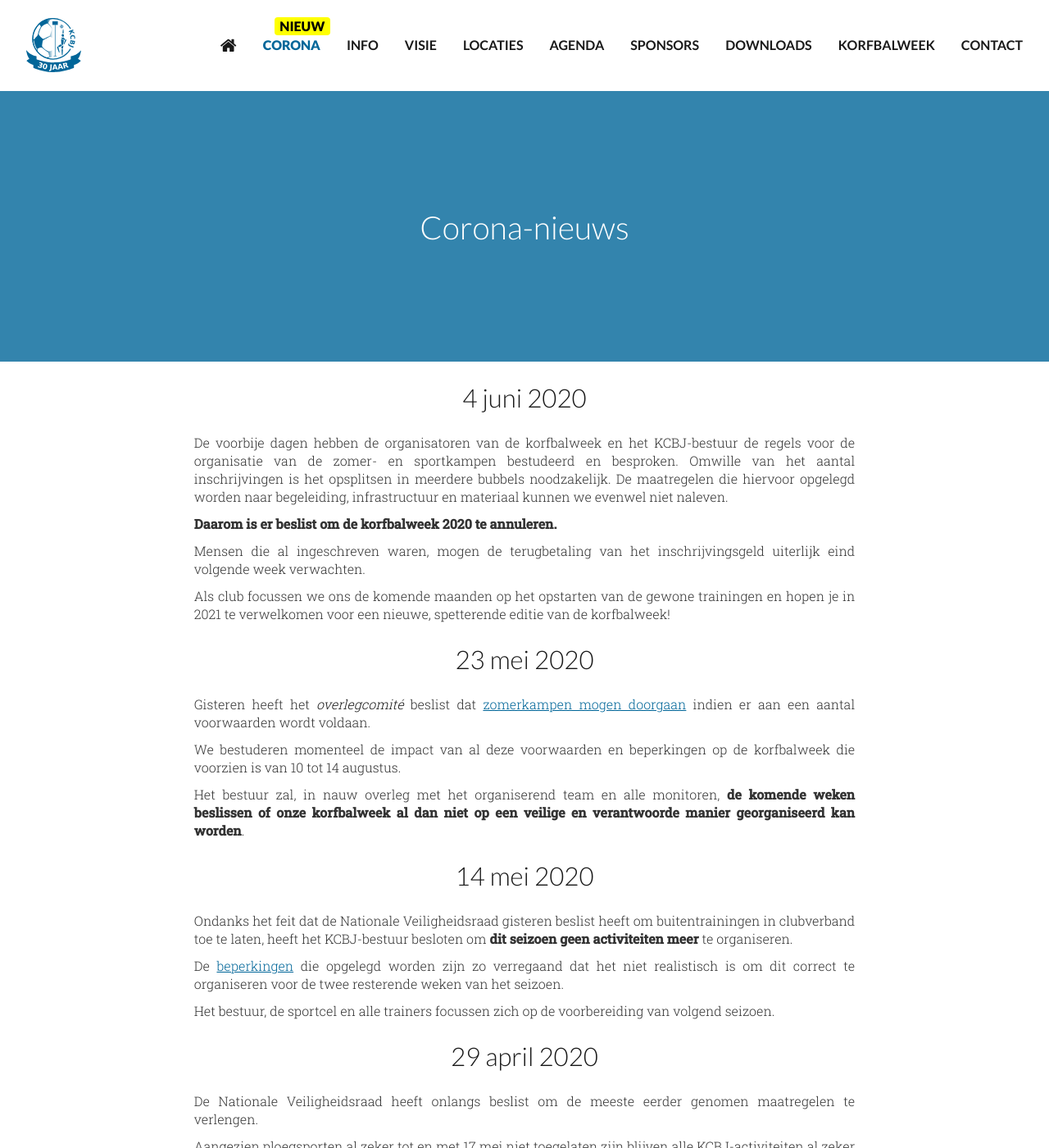
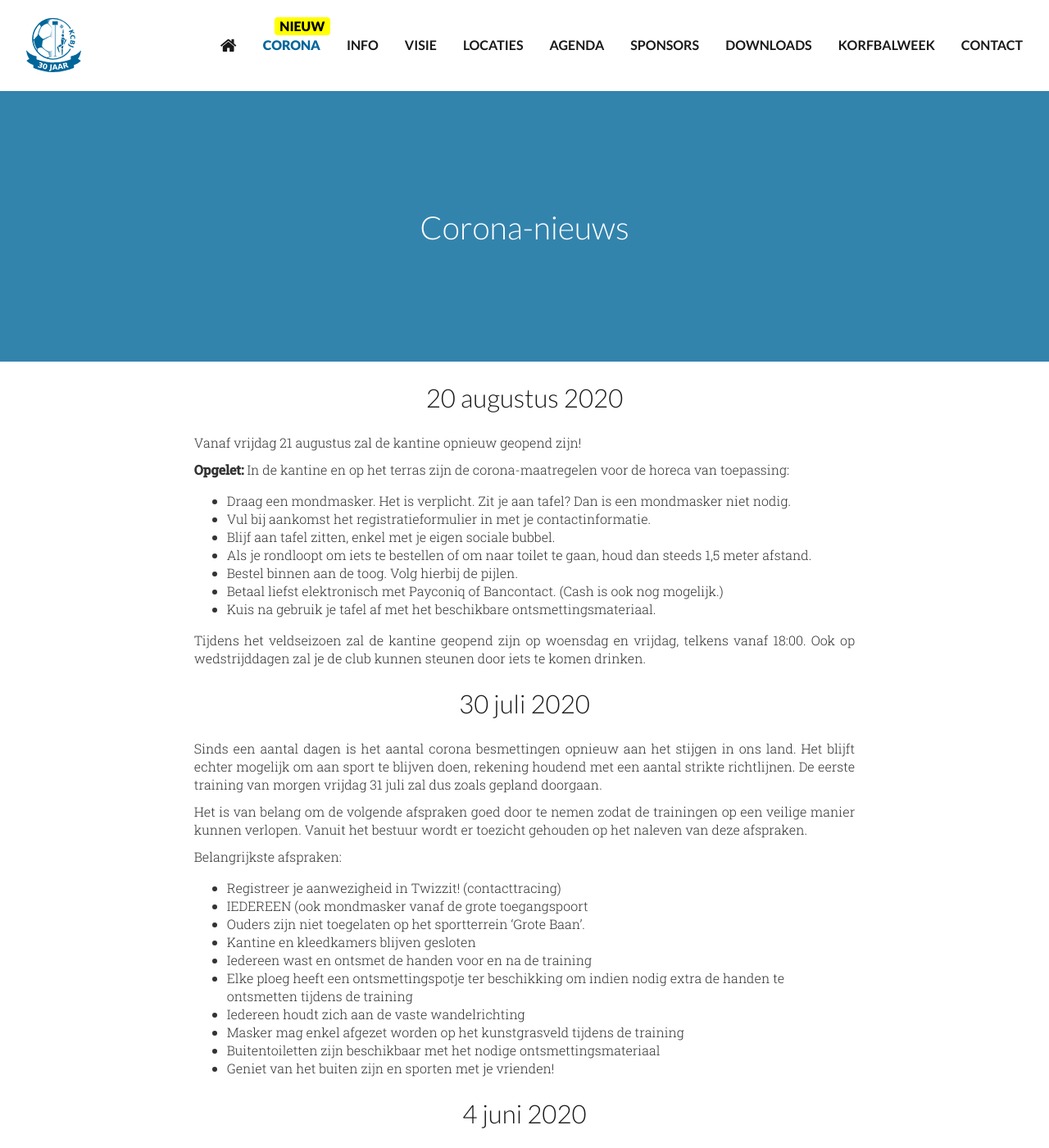
Before and after one commit to kcbj/kcbj.github.io, a Jekyll site: the page built from corona/index.html, in a window 1280 px wide and 1400 px high. Shown: the whole window at 82% size. Built offline with Jekyll 4.4.1, drawn with Linux system fonts in a browser that asks for light colours; nearby versions of some CDN libraries.

Commit message:
Corona updates

```diff
--- a/corona/index.html
+++ b/corona/index.html
@@ -12,6 +12,46 @@ class: corona
 <div class="container">
   <div id="corona" class="wrapper">
     <div class="text">
+      <h1>20 augustus 2020</h1>
+      <p>Vanaf vrijdag 21 augustus zal de kantine opnieuw geopend zijn!</p>
+      <p><b>Opgelet:</b> In de kantine en op het terras zijn de corona-maatregelen voor de horeca van toepassing:</p>
+      <ul>
+        <li>Draag een mondmasker. Het is verplicht. Zit je aan tafel? Dan is een mondmasker niet nodig.</li>
+        <li>Vul bij aankomst het registratieformulier in met je contactinformatie.</li>
+        <li>Blijf aan tafel zitten, enkel met je eigen sociale bubbel.</li>
+        <li>Als je rondloopt om iets te bestellen of om naar toilet te gaan, houd dan steeds 1,5 meter afstand.</li>
+        <li>Bestel binnen aan de toog. Volg hierbij de pijlen.</li>
+        <li>Betaal liefst elektronisch met Payconiq of Bancontact. (Cash is ook nog mogelijk.)</li>
+        <li>Kuis na gebruik je tafel af met het beschikbare ontsmettingsmateriaal.</li>
+      </ul>
+      <p>Tijdens het veldseizoen zal de kantine geopend zijn op woensdag en vrijdag, telkens vanaf 18:00. Ook op wedstrijddagen zal je de club kunnen steunen door iets te komen drinken.</p>
+      <h1>30 juli 2020</h1>
+      <p>
+      Sinds een aantal dagen is het aantal corona besmettingen opnieuw aan het stijgen in
+      ons land. Het blijft echter mogelijk om aan sport te blijven doen, rekening houdend
+      met een aantal strikte richtlijnen. De eerste training van morgen vrijdag 31 juli zal dus
+      zoals gepland doorgaan.
+      </p>
+      <p>
+      Het is van belang om de volgende afspraken goed door te nemen zodat de
+      trainingen op een veilige manier kunnen verlopen. Vanuit het bestuur wordt er
+      toezicht gehouden op het naleven van deze afspraken.
+      </p>
+      <p>
+      Belangrijkste afspraken:
+      </p>
+      <ul>
+        <li>Registreer je aanwezigheid in Twizzit! (contacttracing)</li>
+        <li>IEDEREEN (ook mondmasker vanaf de grote toegangspoort</li>
+        <li>Ouders zijn niet toegelaten op het sportterrein ‘Grote Baan’.</li>
+        <li>Kantine en kleedkamers blijven gesloten</li>
+        <li>Iedereen wast en ontsmet de handen voor en na de training</li>
+        <li>Elke ploeg heeft een ontsmettingspotje ter beschikking om indien nodig extra de handen te ontsmetten tijdens de training</li>
+        <li>Iedereen houdt zich aan de vaste wandelrichting</li>
+        <li>Masker mag enkel afgezet worden op het kunstgrasveld tijdens de training</li>
+        <li>Buitentoiletten zijn beschikbaar met het nodige ontsmettingsmateriaal</li>
+        <li>Geniet van het buiten zijn en sporten met je vrienden!</li>
+      </ul>
       <h1>4 juni 2020</h1>
       <p>
         De voorbije dagen hebben de organisatoren van de korfbalweek en het KCBJ-bestuur de regels voor de organisatie van de zomer- en sportkampen bestudeerd en besproken.
```
